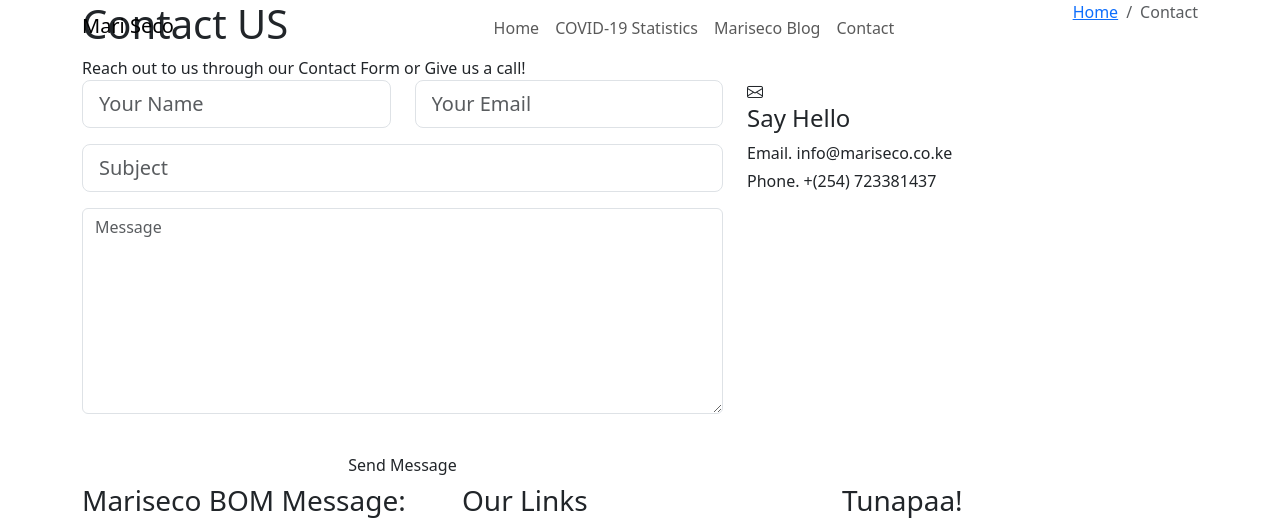
After one commit to mundiakaluson/mariseco, a Django app: page /contact in a window 1280 px wide. The commit adds this page. Shown: the top 523 px of the page. Run offline with Django 3.2, Linux system fonts and the light colour scheme; some libraries are stand-ins or nearby versions.

Commit message:
final stuff!

```diff
--- a/main/templates/base.html
+++ b/main/templates/base.html
@@ -7,6 +7,7 @@
   <meta content="width=device-width, initial-scale=1.0" name="viewport">
 
   <title>Mariakani Secondary School</title>
+  <link rel="shortcut icon" type="image/png" href="{% static 'img/logo.png' %}"/>
   <meta content="" name="description">
   <meta content="" name="keywords">
 
@@ -16,6 +17,8 @@
 
   <!-- Google Fonts -->
   <link href="https://fonts.googleapis.com/css?family=Poppins:300,400,500,600,700" rel="stylesheet">
+  <!-- Cookies Alert-->
+  <link rel="stylesheet" href="https://cdn.jsdelivr.net/gh/Wruczek/Bootstrap-Cookie-Alert@gh-pages/cookiealert.css">
 
   <!-- Vendor CSS Files -->
   <link href="{% static 'vendor/animate.css/animate.min.css' %}" rel="stylesheet">
@@ -55,7 +58,7 @@
             <a class="nav-link {% block nav_blog %}{% endblock nav_blog %}" href="{% url 'blog' %}">Mariseco Blog</a>
           </li>
           <li class="nav-item">
-            <a class="nav-link {% block nav_contact %}{% endblock nav_contact %}" href="contact.html">Contact</a>
+            <a class="nav-link {% block nav_contact %}{% endblock nav_contact %}" href="{% url 'contact' %}">Contact</a>
           </li>
         </ul>
       </div>
@@ -106,13 +109,10 @@
               <div class="w-body-a">
                 <ul class="list-unstyled">
                   <li class="item-list-a">
-                    <i class="bi bi-chevron-right"></i> <a href="#">Our School</a>
-                  </li>
-                  <li class="item-list-a">
                     <i class="bi bi-chevron-right"></i> <a href="{% url 'blog' %}">Our Blog</a>
                   </li>
                   <li class="item-list-a">
-                    <i class="bi bi-chevron-right"></i> <a href="#">Contact Us</a>
+                    <i class="bi bi-chevron-right"></i> <a href="{% url 'contact' %}">Contact Us</a>
                   </li>
                   <li class="item-list-a">
                     <i class="bi bi-chevron-right"></i> <a href="{% url 'covid_stats' %}">COVID-19 Statistics</a>
@@ -128,7 +128,7 @@
               <h3 class="w-title-a text-brand">Tunapaa!</h3>
             </div>
             <div class="w-body-a">
-               <img width="220px" height="250px" src="{% static 'img/logo.png' %}" alt="" class="nav-link rounded">
+               <img width="220px" height="230px" src="{% static 'img/logo.png' %}" alt="" class="nav-link rounded">
             </div>
           </div>
         </div>
@@ -179,6 +179,8 @@
   <script src="{% static 'vendor/bootstrap/js/bootstrap.bundle.min.js' %}"></script>
   <script src="{% static 'vendor/php-email-form/validate.js' %}"></script>
   <script src="{% static 'vendor/swiper/swiper-bundle.min.js' %}"></script>
+  <script src="https://cdn.jsdelivr.net/gh/Wruczek/Bootstrap-Cookie-Alert@gh-pages/cookiealert.js"></script>
+
 
   <!-- Template Main JS File -->
   <script src="{% static 'js/main.js' %}"></script>
--- /dev/null
+++ b/main/templates/main/contact.html
@@ -0,0 +1,99 @@
+{% extends 'base.html' %}
+
+{% block content %}
+<section class="intro-single">
+      <div class="container">
+        <div class="row">
+          <div class="col-md-12 col-lg-8">
+            <div class="title-single-box">
+              <h1 class="title-single">Contact US</h1>
+              <span class="color-text-a">Reach out to us through our Contact Form or Give us a call!</span>
+            </div>
+          </div>
+          <div class="col-md-12 col-lg-4">
+            <nav aria-label="breadcrumb" class="breadcrumb-box d-flex justify-content-lg-end">
+              <ol class="breadcrumb">
+                <li class="breadcrumb-item">
+                  <a href="{% url 'home' %}">Home</a>
+                </li>
+                <li class="breadcrumb-item active" aria-current="page">
+                  Contact
+                </li>
+              </ol>
+            </nav>
+          </div>
+        </div>
+      </div>
+    </section>
+    <section class="contact">
+        <div class="container">
+            <div class="row">
+            <div class="col-sm-12">
+                <div class="contact-map box">
+                </div>
+            </div>
+            <div class="col-sm-12 section-t8">
+                <div class="row">
+                <div class="col-md-7">
+                    <form method="post" role="form" action="{% url 'contact' %}">
+                    {% csrf_token %}
+                    <div class="row">
+                        <div class="col-md-6 mb-3">
+                        <div class="form-group">
+                            <input type="text" name="sender_name" class="form-control form-control-lg form-control-a" placeholder="Your Name" required>
+                        </div>
+                        </div>
+                        <div class="col-md-6 mb-3">
+                        <div class="form-group">
+                            <input name="sender_mail" type="email" class="form-control form-control-lg form-control-a" placeholder="Your Email" required>
+                        </div>
+                        </div>
+                        <div class="col-md-12 mb-3">
+                        <div class="form-group">
+                            <input type="text" name="sender_subject" class="form-control form-control-lg form-control-a" placeholder="Subject" required>
+                        </div>
+                        </div>
+                        <div class="col-md-12">
+                        <div class="form-group">
+                            <textarea name="sender_message" class="form-control" cols="45" rows="8" placeholder="Message" required></textarea>
+                        </div>
+                        </div>
+                        <div class="col-md-12 my-3">
+
+                        </div>
+
+                        <div class="col-md-12 text-center">
+                        <button type="submit" class="btn btn-a">Send Message</button>
+                        </div>
+                    </div>
+                    </form>
+                </div>
+                <div class="col-md-5 section-md-t3">
+                    <div class="icon-box section-b2">
+                    <div class="icon-box-icon color-b">
+                        <span class="bi bi-envelope"></span>
+                    </div>
+                    <div class="icon-box-content table-cell">
+                        <div class="icon-box-title">
+                        <h4 class="icon-title color-b">Say Hello</h4>
+                        </div>
+                        <div class="icon-box-content">
+                        <p class="mb-1">Email.
+                            <span class="color-a">info@mariseco.co.ke</span>
+                        </p>
+                        <p class="mb-1">Phone.
+                            <span class="color-a">+(254) 723381437</span>
+                        </p>
+                        </div>
+                    </div>
+                    </div>
+                    <div class="icon-box">
+                    </div>
+                </div>
+                </div>
+            </div>
+            </div>
+        </div>
+        </section>
+
+{% endblock %}
--- a/main/urls.py
+++ b/main/urls.py
@@ -5,5 +5,7 @@
     path('', views.index, name='home'),
     path('blog', views.blog, name='blog'),
     path('article_details/<int:blog_id>/', views.article_details, name='article_details'),
-    path('covid_stats', views.covid_stats, name='covid_stats')
+    path('covid_stats', views.covid_stats, name='covid_stats'),
+    path('contact', views.contact, name='contact'),
+    path('success', views.success, name='success'),
 ]
--- a/main/views.py
+++ b/main/views.py
@@ -1,5 +1,6 @@
 from django.shortcuts import render, get_object_or_404
-from .models import Blog
+from .models import Blog, Contact
+from django.utils import timezone
 
 # Create your views here.
 def index(request):
@@ -16,3 +17,19 @@
 
 def covid_stats(request):
     return render(request, 'main/covid_stats.html')
+
+def success(request):
+    return render(request, 'main/success.html')
+
+def contact(request):
+    if request.method == 'POST':
+        if request.POST['sender_name'] and request.POST['sender_mail'] and request.POST['sender_subject'] and request.POST['sender_message']:
+            contact = Contact()
+            contact.sender_name = request.POST['sender_name']
+            contact.sender_mail = request.POST['sender_mail']
+            contact.sender_subject = request.POST['sender_subject']
+            contact.sender_message = request.POST['sender_message']
+            contact.sent_at = timezone.now()
+            contact.save()
+            return render(request, 'main/success.html')
+    return render(request, 'main/contact.html')
```
Also changed, not shown: main/admin.py (+7 -0 lines), main/models.py (+10 -1 lines), main/templates/main/article_details.html (+0 -10 lines), main/templates/main/index.html (+0 -52 lines), main/templates/main/success.html (added, +38 -0 lines), db.sqlite3, main/migrations/0005_auto_20210302_1542.py (added), 3 other files.
